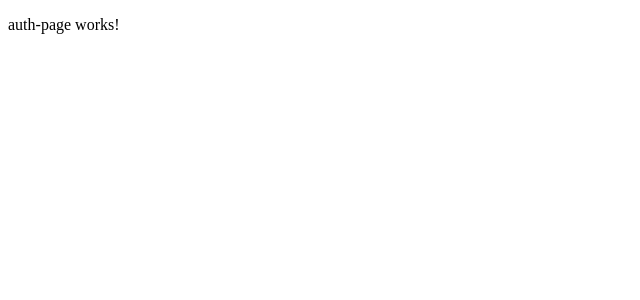
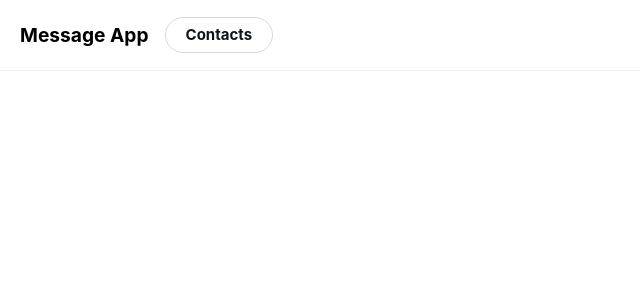
Before and after one commit to jheni1e/angular-finals, an Angular app in the folder message-app/: page / in a window 1280 px wide. Shown: the top 300 px of the page, without its empty margins (0-640 px from the left). Built offline with nearby package versions, Linux system fonts and the light colour scheme.

Commit message:
implemented header, showed on auth page

```diff
--- a/message-app/src/app/features/auth-page/auth-page.html
+++ b/message-app/src/app/features/auth-page/auth-page.html
@@ -1 +1 @@
-<p>auth-page works!</p>
+<app-header></app-header>
--- a/message-app/src/app/features/auth-page/auth-page.ts
+++ b/message-app/src/app/features/auth-page/auth-page.ts
@@ -1,8 +1,9 @@
 import { Component } from '@angular/core';
+import { Header } from '../../shared/header/header';
 
 @Component({
   selector: 'app-auth-page',
-  imports: [],
+  imports: [Header],
   templateUrl: './auth-page.html',
   styleUrl: './auth-page.css',
 })
--- a/message-app/src/app/shared/header/header.css
+++ b/message-app/src/app/shared/header/header.css
@@ -0,0 +1,30 @@
+.main-container {
+    display: flex;
+    align-items: center;
+    flex-direction: column;
+    padding-top: 80px;
+}
+
+.header-buttons {
+    position: fixed;
+    top: 0;
+    left: 0;
+    right: 0;
+    display: flex;
+    align-items: center;
+    padding: 10px 20px;
+    gap: 1rem;
+    background-color: rgba(255, 255, 255, 0.85);
+    backdrop-filter: blur(12px);
+    border-bottom: 1px solid rgb(239, 243, 244);
+    z-index: 1000;
+}
+
+.header-buttons button-info:last-child {
+    margin-left: auto;
+}
+
+.header-buttons h1 {
+    font-family: -apple-system, BlinkMacSystemFont, "Segoe UI", Roboto, Helvetica, Arial, sans-serif;
+    font-size: 1.2rem;
+}
--- a/message-app/src/app/shared/header/header.html
+++ b/message-app/src/app/shared/header/header.html
@@ -1 +1,6 @@
-<p>header works!</p>
+<div class="main-container">
+  <div class="header-buttons">
+    <h1>Message App</h1>
+    <app-button title="Contacts" [action]="goToContacts"></app-button>
+  </div>
+</div>
--- a/message-app/src/app/shared/header/header.ts
+++ b/message-app/src/app/shared/header/header.ts
@@ -1,12 +1,20 @@
 import { Component } from '@angular/core';
+import { Router } from '@angular/router';
+import { Button } from '../button/button';
 
 @Component({
   selector: 'app-header',
-  imports: [],
+  imports: [Button],
   templateUrl: './header.html',
   styleUrl: './header.css',
 })
 export class Header {
   // O header é um componente que ficará disponivel em toda a aplicação (menos no login) e deverá conter o título da aplicação
   // OPCIONAL: no header poder ter um menu com a lista dos contatos atual
+
+  constructor(private router: Router) {}
+
+  goToContacts = () => {
+    this.router.navigate(['/contacts']);
+  }
 }
```
